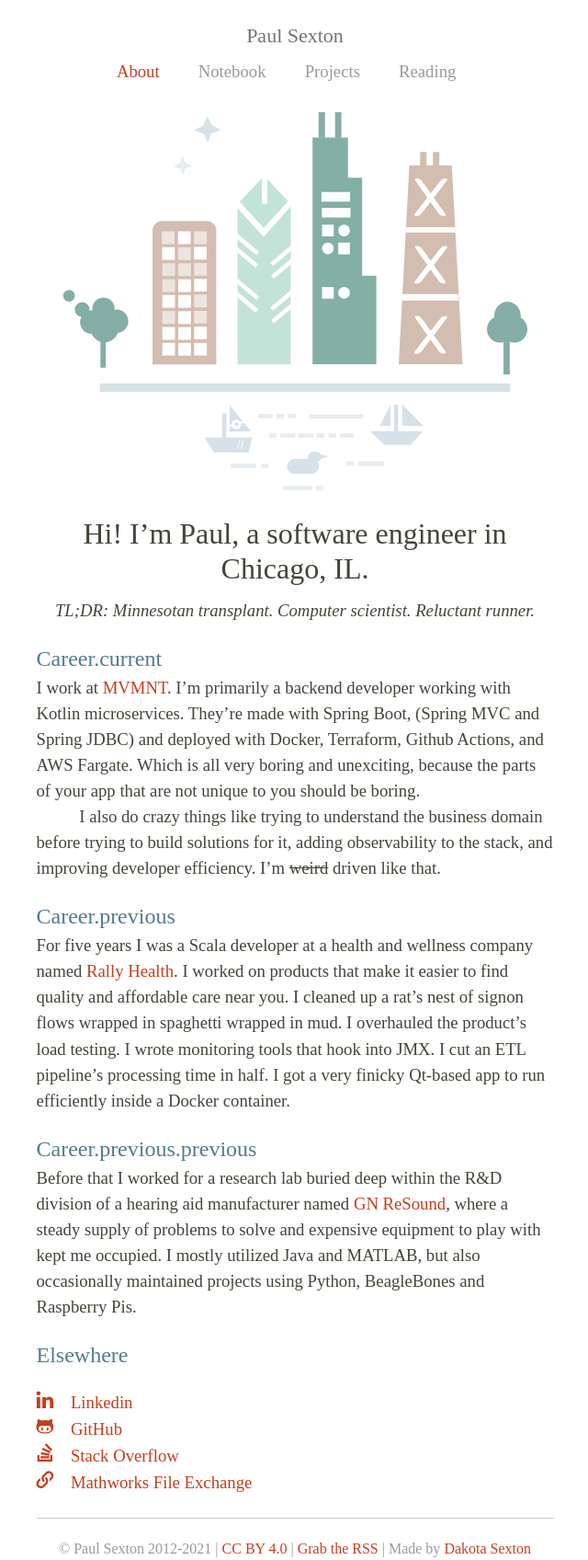
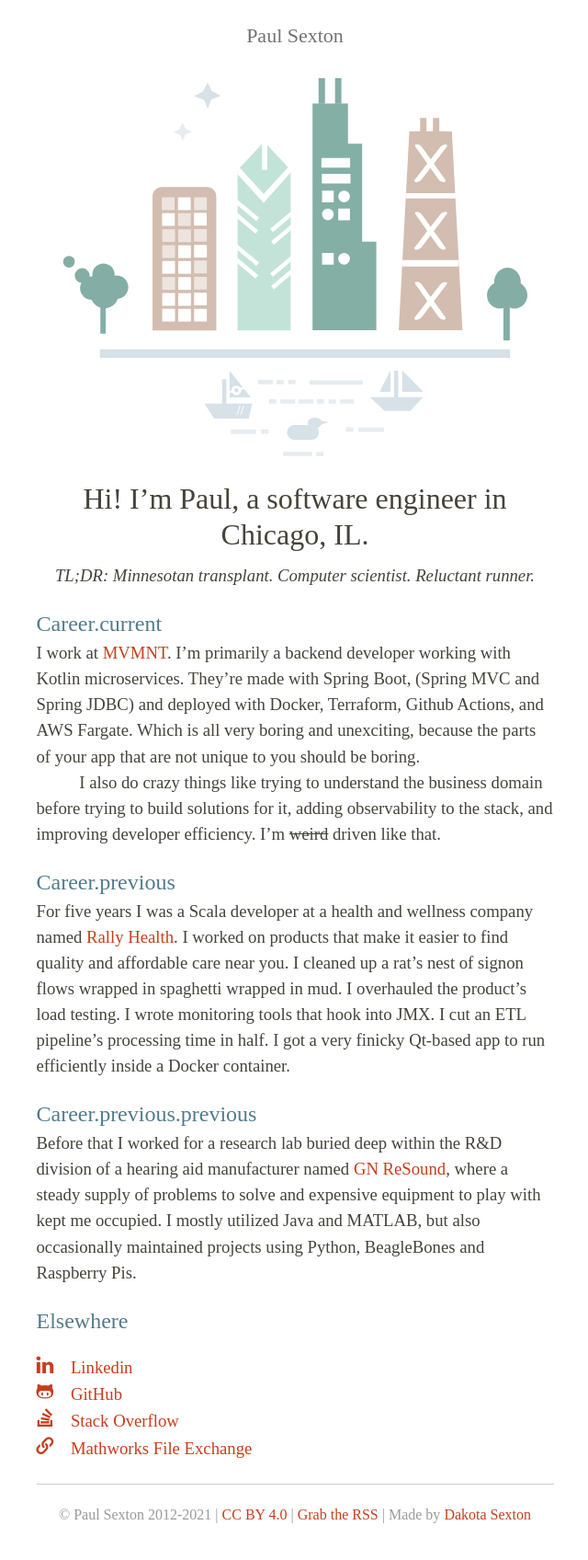
Before and after one commit to psexton/psexton.github.io, a Jekyll site: the page built from index.markdown, in a window 1280 px wide. Shown: the whole page at 92% size, without its empty margins (319-959 px from the left). Built offline with Jekyll 4.4.1, drawn with Linux system fonts in a browser that asks for light colours; some web fonts are replaced; after the commit the page ends 1659 px from its top, so only the background shows below that.

Commit message:
Remove top nav

```diff
--- a/_includes/header.html
+++ b/_includes/header.html
@@ -3,13 +3,4 @@
 <header>
 <h2 class="logo"><a href="/">Paul Sexton</a></h2>
 
-<nav>
-<ul>
-<li><a href="/" id="aboutnav">About</a></li>
-<li><a href="/notebook.html" id="notebooknav">Notebook</a></li>
-<li><a href="/projects.html" id="projectsnav">Projects</a></li>
-<li><a href="/reading.html" id="readingnav">Reading</a></li>
-</ul>
-</nav>
-
 </header>
```
